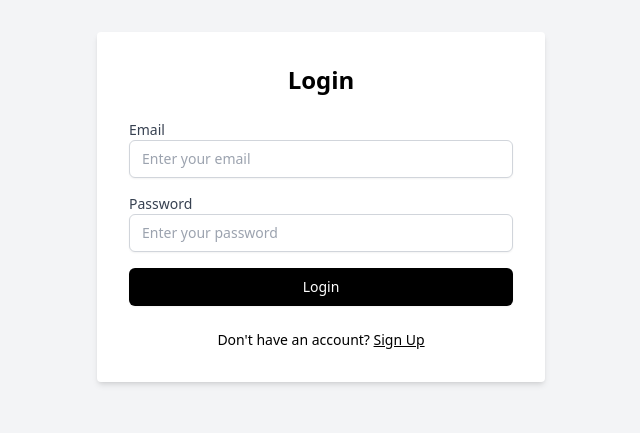
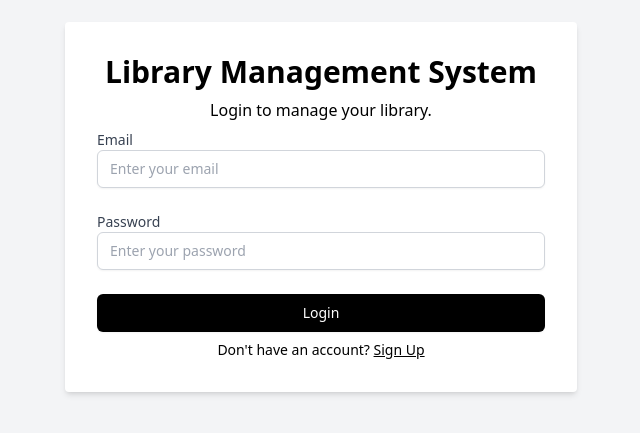
Before and after one commit to imthadh-ahamed/Library-Management-System, a React (Create React App) app in the folder frontend/: page / in a window 1280 px wide. Shown: the part 193-626 px from the top of the page, without its empty margins (319-959 px from the left). Built offline with nearby package versions, Linux system fonts and the light colour scheme.

Commit message:
Implement the Authentications

```diff
--- a/frontend/src/App.tsx
+++ b/frontend/src/App.tsx
@@ -1,13 +1,28 @@
 import { BrowserRouter, Route, Routes } from "react-router-dom";
 import { Login, Signup, Home } from "./Pages";
+import { useState } from "react";
+import { PrivateRoute } from "./Components";
 
 function App() {
+   const [isAuthenticated, setIsAuthenticated] = useState(false);
+
   return (
     <BrowserRouter>
       <Routes>
-        <Route path="/" element={<Login />} />
+        <Route
+          path="/"
+          element={<Login setIsAuthenticated={setIsAuthenticated} />}
+        />
         <Route path="/signup" element={<Signup />} />
-        <Route path="/home" element={<Home />} />
+        <Route
+          path="/home"
+          element={
+            <PrivateRoute
+              isAuthenticated={isAuthenticated}
+              element={<Home />}
+            />
+          }
+        />
       </Routes>
     </BrowserRouter>
   );
--- a/frontend/src/Pages/home.tsx
+++ b/frontend/src/Pages/home.tsx
@@ -71,15 +71,20 @@ const Home: FC = () => {
 
   // Function to handle form submission
   const handleSubmit = (e: React.FormEvent) => {
+    // Prevent default form submission
     e.preventDefault();
+    // Reset errors
     const validationErrors = validate();
     if (Object.keys(validationErrors).length > 0) {
+        // Set errors if there are any
       setErrors(validationErrors);
     } else {
+        // If in edit mode, update the book details
       if (isEditMode && editIndex !== null) {
         // Update the book details
         const updatedBooks = [...books];
         updatedBooks[editIndex] = { title, author, description };
+        // Set the updated books array
         setBooks(updatedBooks);
       } else {
         // Add a new book
@@ -143,7 +148,7 @@ const Home: FC = () => {
       <main className="flex-1 bg-background px-4 py-12 sm:px-6 lg:px-8">
         <div className="mx-auto max-w-4xl space-y-6">
           {/* Section for Title and Create Button */}
-          <section className="flex items-center justify-between">
+          <section className="flex flex-col md:flex-row items-center justify-between space-y-4 md:space-y-0 md:space-x-4">
             <div className="space-y-2 text-center">
               <h2 className="text-3xl font-bold">Book Collections</h2>
             </div>
@@ -200,8 +205,14 @@ const Home: FC = () => {
       <Footer />
 
       {/* Modal for Create/Edit Form */}
-      <CustomModal isOpen={isModalOpen} onRequestClose={closeModal}>
+      <CustomModal
+        // Pass the isOpen prop to open the modal
+        isOpen={isModalOpen}
+        // Pass the onRequestClose prop to close the modal
+        onRequestClose={closeModal}
+      >
         <h2 className="text-xl font-bold mb-4">
+          {/* Change the modal title based on the mode */}
           {isEditMode ? "Edit Book" : "Create New Book"}
         </h2>
         <form onSubmit={handleSubmit}>
@@ -248,6 +259,7 @@ const Home: FC = () => {
             )}
           </div>
           <RedButton type="submit" className="w-full">
+            {/* Change the button text based on the mode */}
             {isEditMode ? "Update" : "Create"}
           </RedButton>
         </form>
--- a/frontend/src/Pages/login.tsx
+++ b/frontend/src/Pages/login.tsx
@@ -3,12 +3,14 @@ import { useNavigate } from "react-router-dom";
 import { Button, Input } from "../UI/Index";
 import { Link } from "react-router-dom";
 
-const LoginPage: React.FC = () => {
+interface LoginProps {
+  setIsAuthenticated: (isAuthenticated: boolean) => void;
+}
+
+const LoginPage: React.FC<LoginProps> = ({ setIsAuthenticated }) => {
   const [email, setEmail] = useState("");
   const [password, setPassword] = useState("");
-  const [errors, setErrors] = useState<{ email?: string; password?: string }>(
-    {}
-  );
+  const [errors, setErrors] = useState<{ email?: string; password?: string }>({});
   const [errorMessage, setErrorMessage] = useState("");
   const navigate = useNavigate();
 
@@ -37,6 +39,7 @@ const LoginPage: React.FC = () => {
       // Dummy check for email and password
       if (email === "user@example.com" && password === "password123") {
         // Redirect to home page on successful login
+        setIsAuthenticated(true);
         navigate("/home");
       } else {
         // Show error message on failure
@@ -47,9 +50,14 @@ const LoginPage: React.FC = () => {
 
   return (
     <div className="flex items-center justify-center min-h-screen bg-gray-100">
-      <div className="w-full max-w-md p-8 space-y-6 bg-white rounded shadow-md">
-        <h2 className="text-2xl font-bold text-center">Login</h2>
-        <form onSubmit={handleSubmit} className="space-y-4">
+      <div className="w-full max-w-lg p-8 space-y-2 bg-white rounded shadow-md">
+        <h1 className="text-3xl font-bold text-center">
+          Library Management System
+        </h1>
+        <p className="text-muted-foreground text-center">
+          Login to manage your library.
+        </p>
+        <form onSubmit={handleSubmit} className="space-y-6">
           <div>
             <label
               htmlFor="email"
```
